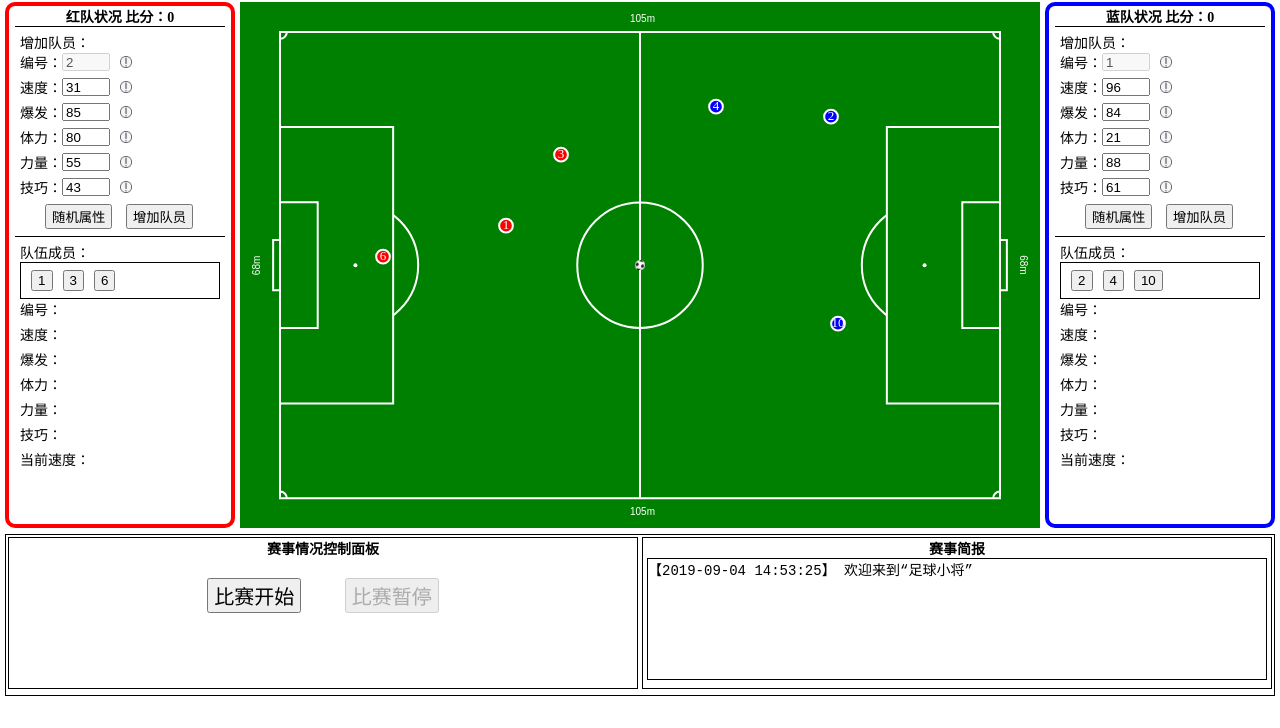
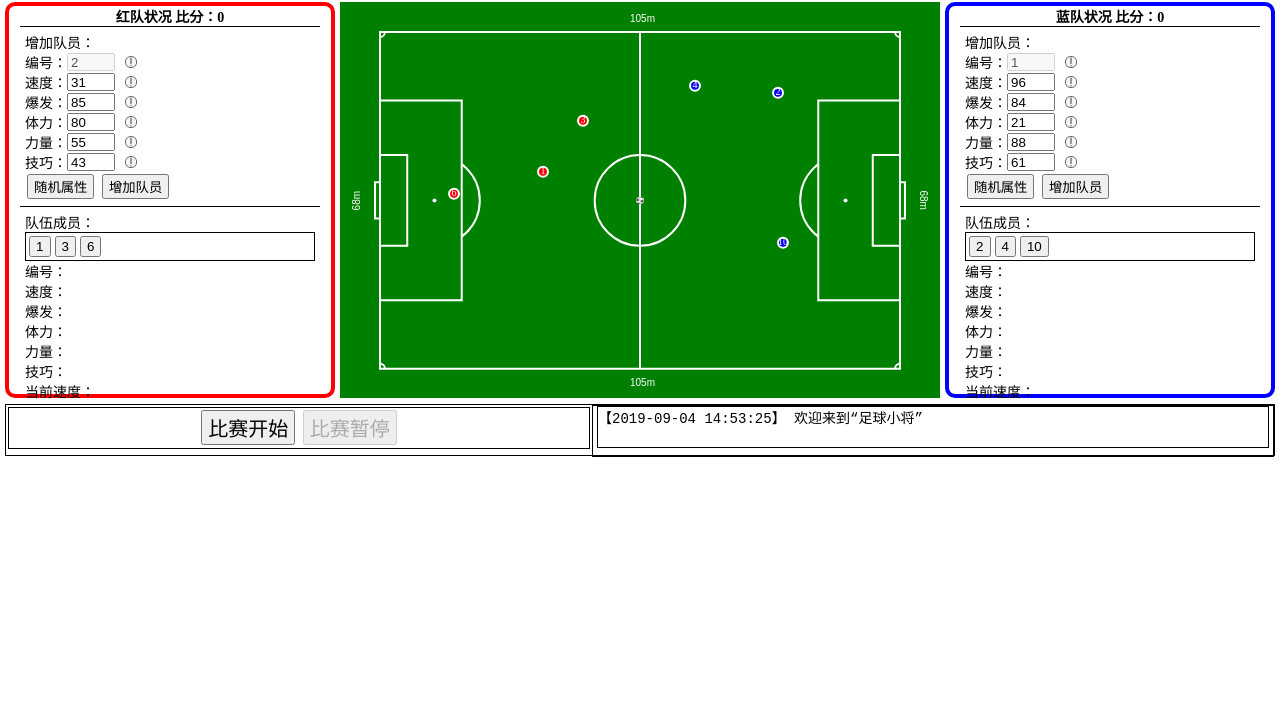
Before and after one commit to gengjian1203/BaiDuIFE_Day54, a plain HTML site: page index.html in a window 1280 px wide. Drawn offline with Linux system fonts and the light colour scheme.

Commit message:
Update View Size. play on phone

```diff
--- a/css/main.css
+++ b/css/main.css
@@ -12,13 +12,17 @@ h3, h4 {
 }
 
 button {
-    margin: 2px 5px;
+    margin: 2px 2px;
     padding: 1px 5px;
+}
+
+.fl {
+    float: left;
 }
 
 #main {
     width: 100%;
-    height: 530px;
+    height: 400px;
     display: flex;
 
     margin: 2px 0px;
@@ -48,15 +52,12 @@ button {
 #main .attribute {
     width: 100%;
     height: 25px;
-}
-
-#main .btn_add {
-    width: 80%;
-    margin: 0px auto;
+    margin-bottom: -5px;
 }
 
 #main #red {
     flex: 1;
+    min-width: 140px;
     height: calc(100% - 12px);
 
     border: 4px solid red;
@@ -71,7 +72,6 @@ button {
     margin: 0px auto;
     padding: 5px;
 
-
     border-top: 1px solid #000000;
     border-bottom: 1px solid #000000;
 }
@@ -84,7 +84,7 @@ button {
 }
 
 #main #red #red_team #red_players {
-    padding: 5px;
+    padding: 1px;
     margin: 0px auto;
 
     border: 1px solid #000000;
@@ -92,7 +92,7 @@ button {
 
 #main #bg {
     flex: 0 0 auto;
-    width: 800px;
+    width: 600px;
     height: calc(100% - 2px);
 
     /* border: 1px solid #000000; */
@@ -100,6 +100,7 @@ button {
 
 #main #blue {
     flex: 1;
+    min-width: 140px;
     height: calc(100% - 12px);
 
     border: 4px solid blue;
@@ -126,7 +127,7 @@ button {
 }
 
 #main #blue #blue_team #blue_players {
-    padding: 5px;
+    padding: 1px;
 
     border: 1px solid #000000;
 }
@@ -135,7 +136,7 @@ button {
     display: flex;
 
     width: calc(100% - 12px);
-    height: 160px;
+    height: 50px;
 
     border: 1px solid #000000;
 
@@ -158,31 +159,32 @@ button {
 
 #less #control #player #player_start {
     font-size: 20px;
-    margin: 20px;
+
 }
 
 #less #control #player #player_stop {
     font-size: 20px;
-    margin: 20px;
+
 }
 
 
 #less #log {
     flex: 1;
-    height:  calc(100% - 10px);
+    min-width: 680px;
+    height:  100%;
 
     border: 1px solid #000000;
     text-align: center;
 
-    margin: 2px;
 }
 
 #less #log #log_text {
     border: 1px solid black;
     width: calc(100% - 10px);
-    height: calc(100% - 30px);
+    height: calc(100% - 10px);
     overflow: scroll;
     text-align: left;
+    font-size: 14px;
     font-family: 'Courier New', Courier, monospace;
 
     margin: auto auto;
--- a/index.html
+++ b/index.html
@@ -43,8 +43,8 @@
                         <img src="img/BeCareful.png" atl="介绍" name="nSkill" />
                     </div>
                     <div class="btn_add">
-                        <button id="red_roll">随机属性</button>
-                        <button id="red_sure">增加队员</button>
+                        <button id="red_roll fl">随机属性</button>
+                        <button id="red_sure fl">增加队员</button>
                     </div>
                 </div>
                 <div id="red_team">
@@ -101,8 +101,8 @@
                         <img src="img/BeCareful.png" atl="介绍" name="nSkill" />
                     </div>
                     <div class="btn_add">
-                        <button id="blue_roll">随机属性</button>
-                        <button id="blue_sure">增加队员</button>
+                        <button id="blue_roll fl">随机属性</button>
+                        <button id="blue_sure fl">增加队员</button>
                     </div>
                 </div>
                 <div id="blue_team">
@@ -126,13 +126,13 @@
         <div id="less">
             <div id="control">
                 <div id="player">
-                    <h3>赛事情况控制面板</h3>
+                    <!-- <h3>赛事情况控制面板</h3> -->
                     <button id="player_start">比赛开始</button>
                     <button id="player_stop">比赛暂停</button>
                 </div>
             </div>
             <div id="log">
-                <h3>赛事简报</h3>
+                <!-- <h3>赛事简报</h3> -->
                 <div id="log_text"></div>
             </div>
         </div>
--- a/js/Football.js
+++ b/js/Football.js
@@ -104,10 +104,12 @@ function Football () {
             (this.getPositionY() <= global.getStartY() + (global.getHeight() / 2) + (3.66 * global.getScale()))) {
             global.MyLog("红队进球，红队分数加1，裁判将足球重新置于球场中央。");
             // 所有队员、足球停止
-            this.setPosition(global.getWidth() / 2 + Math.pow(-1, Math.floor(Math.random() * 10)) * 2.64 * global.getScale(),
-                             global.getHeight() / 2 + Math.pow(-1, Math.floor(Math.random() * 10)) * 2.64 * global.getScale());
+            // this.setPosition(global.getWidth() / 2 + Math.pow(-1, Math.floor(Math.random() * 10)) * 2.64 * global.getScale(),
+            //                  global.getHeight() / 2 + Math.pow(-1, Math.floor(Math.random() * 10)) * 2.64 * global.getScale());
+            this.setPosition(global.getWidth() / 2, global.getHeight() / 2);
             this.stop();
-            global.stopAllPlayers();
+            // global.stopAllPlayers();
+            global.resetAllPlayers();
 
             // 更新分数
             global.addRedScore();
@@ -134,10 +136,13 @@ function Football () {
             (this.getPositionY() <= global.getStartY() + (global.getHeight() / 2) + (3.66 * global.getScale()))) {
             global.MyLog("蓝队进球，蓝队分数加1，裁判将足球重新置于球场中央。");
             // 所有队员、足球停止
-            this.setPosition(global.getWidth() / 2 + Math.pow(-1, Math.floor(Math.random() * 10)) * 2.64 * global.getScale(),
-            global.getHeight() / 2 + Math.pow(-1, Math.floor(Math.random() * 10)) * 2.64 * global.getScale());
+            // this.setPosition(global.getWidth() / 2 + Math.pow(-1, Math.floor(Math.random() * 10)) * 2.64 * global.getScale(),
+            //                  global.getHeight() / 2 + Math.pow(-1, Math.floor(Math.random() * 10)) * 2.64 * global.getScale());
+            this.setPosition(global.getWidth() / 2, global.getHeight() / 2);
             this.stop();
-            global.stopAllPlayers();
+            // global.stopAllPlayers();
+            global.resetAllPlayers();
+
 
             // 更新分数
             global.addBlueScore();
--- a/js/Global.js
+++ b/js/Global.js
@@ -206,6 +206,21 @@ var Global = function() {
         }
     }
 
+    // 全部队员重置位置
+    this.resetAllPlayers = function () {
+        // this.stopAllPlayers();
+        for (var index in g_arrRedPlayer) {
+            g_arrRedPlayer[index].stopMust();
+            g_arrRedPlayer[index].setPositionX(m_nWidth * m_arrAdmissionX[0][0] + Math.floor(Math.random() * (m_nWidth * m_arrAdmissionX[0][1])));
+            g_arrRedPlayer[index].setPositionY(m_nHeight * m_arrAdmissionY[0][0] + Math.floor(Math.random() * (m_nHeight * m_arrAdmissionY[0][1])));
+        }
+        for (var index in g_arrBluePlayer) {
+            g_arrBluePlayer[index].stopMust();
+            g_arrBluePlayer[index].setPositionX(m_nWidth * m_arrAdmissionX[1][0] + Math.floor(Math.random() * (m_nWidth * m_arrAdmissionX[1][1])));
+            g_arrBluePlayer[index].setPositionY(m_nHeight * m_arrAdmissionY[1][0] + Math.floor(Math.random() * (m_nHeight * m_arrAdmissionY[1][1])));
+        }
+    }
+
     // 右下角日志系统
     this.MyLog = function(strLog) {
         var div = document.getElementById("log_text");
--- a/js/Player.js
+++ b/js/Player.js
@@ -42,7 +42,7 @@ function Player(nTeam, arrAttribute) {
     var clrCircle = "white";
     var clrFill = m_global.getTeamColor()[nTeam];
     var clrText = "white";
-    var styleText = "13px bold 黑体";
+    var styleText = "10px bold 黑体";
     var bSignCircle = false;
     // 运动员跑步状态
     var bGo = false;
@@ -101,6 +101,18 @@ function Player(nTeam, arrAttribute) {
     ////////////////////////////////////////////////////////////////////////////////
     this.getPositionY = function() {
         return nSetY;
+    }
+
+    // 设置球员的位置X
+    this.setPositionX = function(nX) {
+        x = nX;
+        nSetX = Global.getInstance().getStartX() + x;
+    }
+
+    // 设置球员的位置Y
+    this.setPositionY = function(nY) {
+        y = nY;
+        nSetY = Global.getInstance().getStartY() + y;
     }
 
     ////////////////////////////////////////////////////////////////////////////////
```
